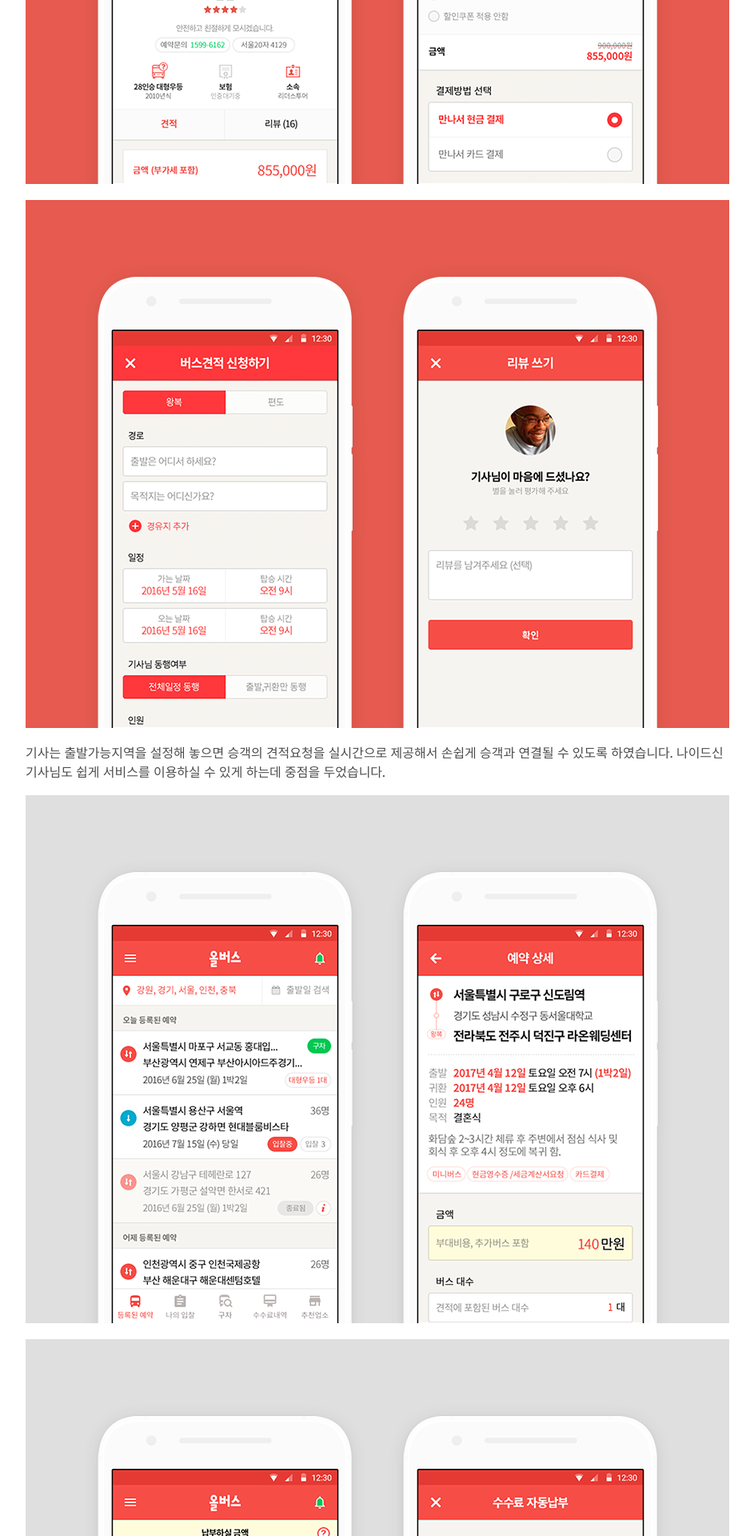
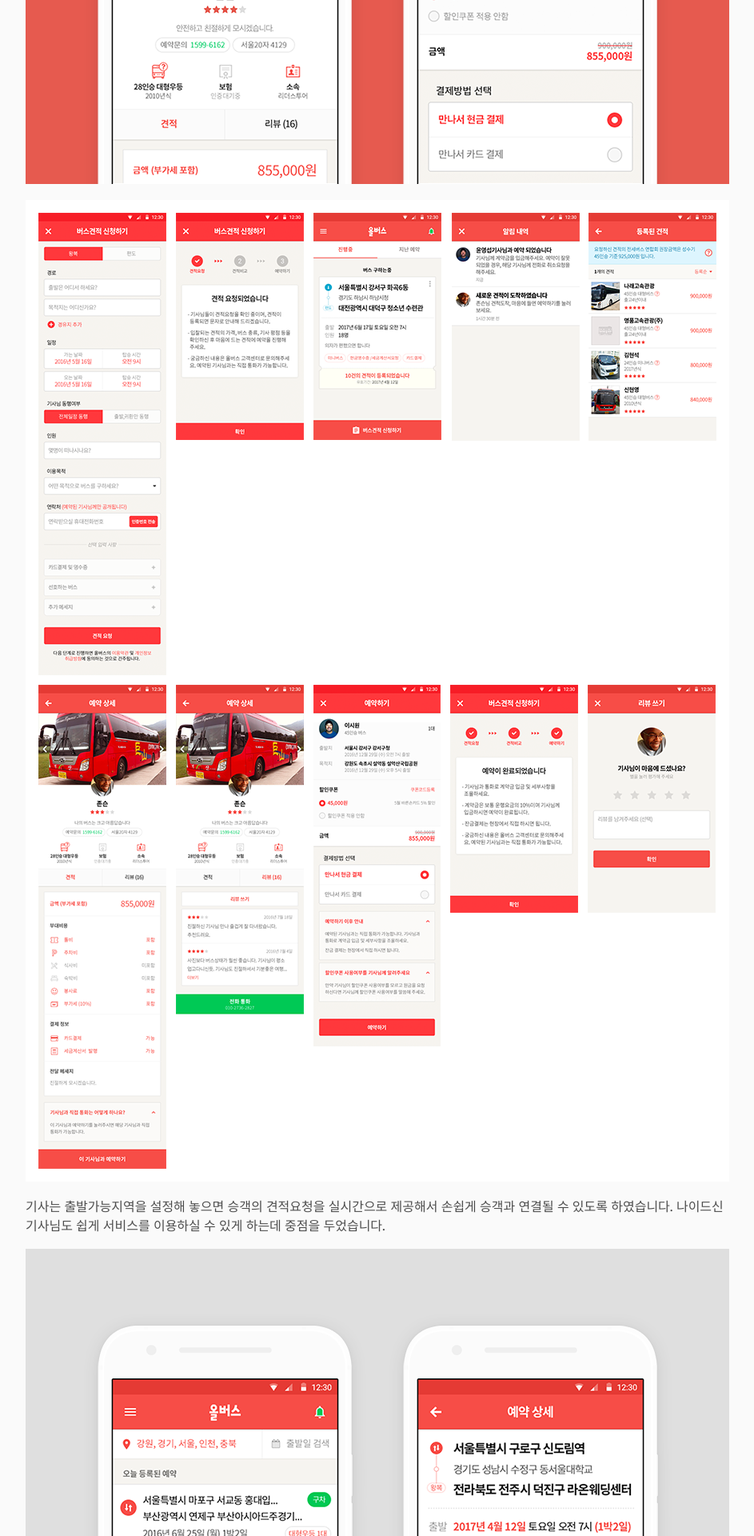
Before and after one commit to gtgrf/gtgrf.github.io, a Jekyll site: the page built from _posts/2017-11-11-올버스.md, in a window 1280 px wide. Shown: the part 2596-4516 px from the top of the page at 80% size, without its empty margins (168-1111 px from the left). Built offline with Jekyll 4.4.1, drawn with Linux system fonts in a browser that asks for light colours; nearby versions of some CDN libraries.

Commit message:
올버스 샘플이미지추가

```diff
--- a/_posts/2017-11-11-올버스.md
+++ b/_posts/2017-11-11-올버스.md
@@ -36,13 +36,13 @@ preview: /images/allbus-01.jpg
 
 ![Picture 3](/images/allbus-03.png)
 
-![Picture 4](/images/allbus-04.png)
+![Picture 4](/images/allbus-08.png)
 
 기사는 출발가능지역을 설정해 놓으면 승객의 견적요청을 실시간으로 제공해서 손쉽게 승객과 연결될 수 있도록 하였습니다. 나이드신 기사님도 쉽게 서비스를 이용하실 수 있게 하는데 중점을 두었습니다.
 
 ![Picture 5](/images/allbus-05.png)
 
-![Picture 6](/images/allbus-06.png)
+![Picture 6](/images/allbus-09.png)
 
 ## Impact
 
--- a/_sass/_base.scss
+++ b/_sass/_base.scss
@@ -1,7 +1,7 @@
 body {
 	font: .875em/1.5 "Fira Sans", "맑은 고딕", "Malgun Gothic", sans-serif;
 	color: #4d4d4d;
-	background-color: #fff;
+	background-color: #fafafa;
 }
 
 a {
```
Also changed, not shown: _posts/2012-05-13-save-the-date-app.md (+1 -1 lines), _posts/2016-09-11-겜셔틀-웹사이트.md (+1 -1 lines), images/allbus-08.png (added), images/allbus-09.png (added).
